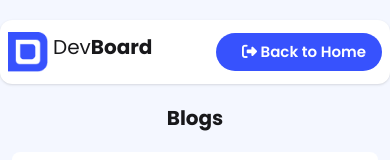
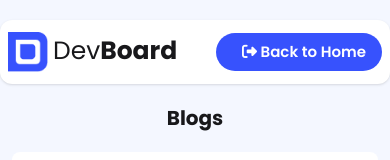
Before and after one commit to sajjadjim/Assignment-5-DevBoard-TaskList, a plain HTML site: page question-answe.html in a window 390 px wide. Shown: the top 160 px of the page. Drawn offline with nearby package versions, Linux system fonts and the light colour scheme.

Commit message:
text size resize

```diff
--- a/question-answe.html
+++ b/question-answe.html
@@ -26,7 +26,7 @@
                         <div><img class="h-[40px] w-[40px]"
                                 src="assets/logo.png" alt="web_logo"></div>
                         <a
-                            class="text-center justify-center  md:text-[30px] text-[20px] ml-[5px]">Dev<span
+                            class="text-center justify-center  md:text-[30px] text-[25px] ml-[5px]">Dev<span
                                 class="font-bold">Board</span></a>
                     </div>
                 </div>
```
